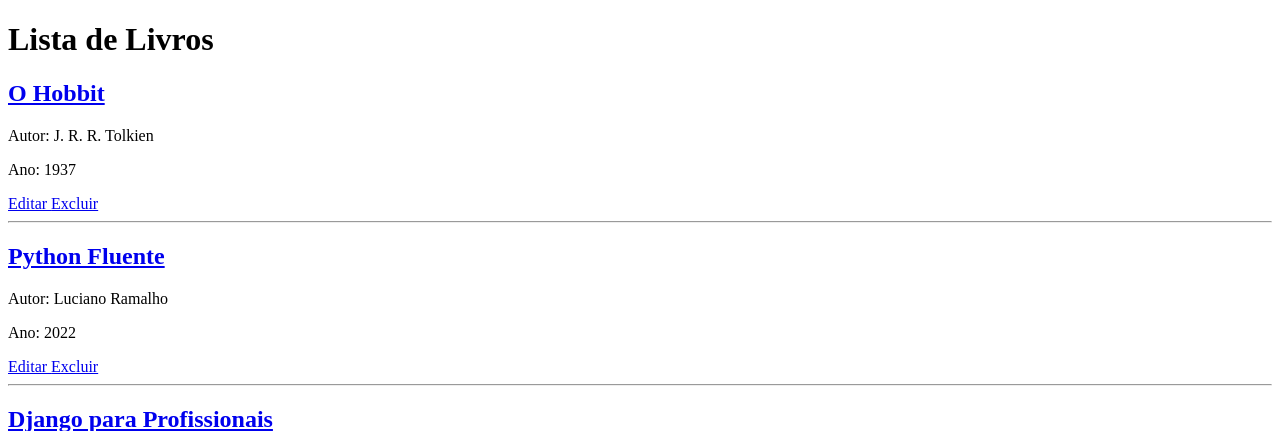
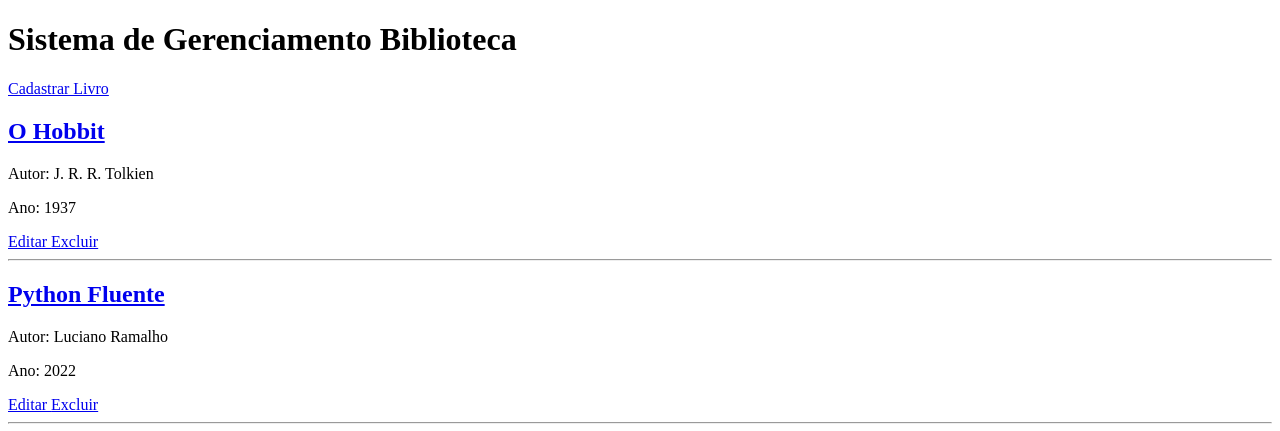
Before and after one commit to andrediniz518/biblioteca, a Django app: page /livros/ in a window 1280 px wide. Shown: the top 431 px of the page. Run offline with Django 5.2, Linux system fonts and the light colour scheme; data comes from the database, SQL or seed files in the repository; both versions use the stored data as it was after the commit.

Commit message:
Melhora interface e adiciona mensagens de sucesso

```diff
--- a/livros/templates/livros/excluir_livro.html
+++ b/livros/templates/livros/excluir_livro.html
@@ -19,5 +19,6 @@
         Cancelar
     </a>
 
+
 </body>
 </html>
--- a/livros/templates/livros/lista_livros.html
+++ b/livros/templates/livros/lista_livros.html
@@ -5,8 +5,16 @@
 </head>
 <body>
 
-    <h1>Lista de Livros</h1>
+    <h1>Sistema de Gerenciamento Biblioteca</h1>
 
+    <a href="{% url 'cadastrar_livro' %}">
+    Cadastrar Livro
+    </a>
+    {% if messages %}
+    {% for message in messages %}
+        <p>{{ message }}</p>
+    {% endfor %}
+    {% endif %}
     {% for livro in livros %}
         <a href="{% url 'detalhe_livro' livro.id %}">
         <h2>{{ livro.titulo }}</h2>
--- a/livros/views.py
+++ b/livros/views.py
@@ -1,6 +1,7 @@
 from django.shortcuts import render, get_object_or_404, redirect
 from .models import Livro
 from .forms import LivroForm
+from django.contrib import messages
 
 
 # Create your views here.
@@ -28,6 +29,7 @@
 
         if form.is_valid():
             form.save()
+            messages.success(request, 'Livro cadastrado com sucesso!')
             return redirect('lista_livros')
     else:
         form = LivroForm()
@@ -41,6 +43,7 @@
 
         if form.is_valid():
             form.save()
+            messages.success(request, 'Livro atualizado com sucesso!')
             return redirect('lista_livros')
     else:
         form = LivroForm(instance=livro)
@@ -52,5 +55,6 @@
     livro = Livro.objects.get(id=id)
     if request.method == 'POST':
         livro.delete()
+        messages.success(request, 'Livro excluído com sucesso!')
         return redirect('lista_livros')
     return render(request, 'livros/excluir_livro.html', {'livro': livro})
```
Also changed, not shown: db.sqlite3.
